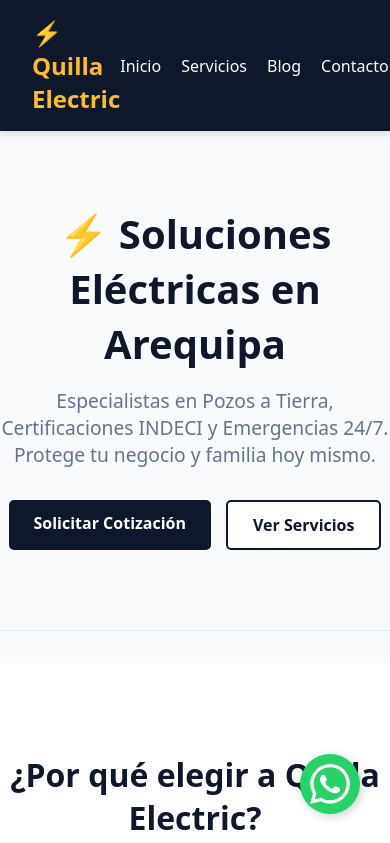
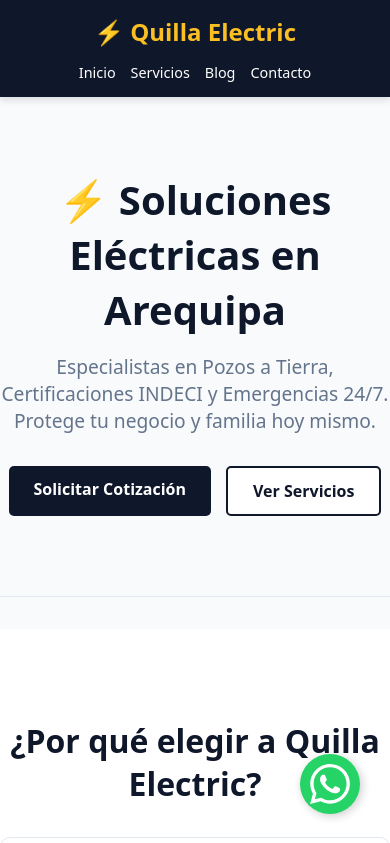
Before and after one commit to cristhiancg9x-coder/Quilla-Electric, an Astro site: page / in a window 390 px wide. Shown: the top 843 px of the page. Built offline with nearby package versions, Linux system fonts and the light colour scheme; Astro itself is replaced by a stand-in of ours.

Commit message:
se arreglo la visualizacion movil

```diff
--- a/src/components/Navbar.astro
+++ b/src/components/Navbar.astro
@@ -43,4 +43,24 @@
   .menu-links a:hover {
     color: #fbbf24; /* Cambia a amarillo al pasar el mouse */
   }
+  /* --- CÓDIGO NUEVO PARA MÓVILES --- */
+  @media (max-width: 768px) {
+    .barra-electrica {
+      flex-direction: column; /* Pone el logo arriba y menú abajo */
+      gap: 15px; /* Espacio entre logo y menú */
+      padding: 15px;
+    }
+
+    .menu-links {
+      width: 100%;
+      justify-content: center; /* Centra los enlaces */
+      flex-wrap: wrap; /* Si no caben, bajan a la siguiente línea */
+      gap: 15px; /* Espacio entre palabras */
+      font-size: 0.9rem; /* Letra un pelín más chica para que entre */
+    }
+
+    .menu-links li {
+      margin: 0; /* Quitamos márgenes viejos si los hubiera */
+    }
+  }
 </style>
--- a/src/pages/servicios/[...slug].astro
+++ b/src/pages/servicios/[...slug].astro
@@ -42,7 +42,7 @@
         <p>Cotiza sin compromiso. Respuesta inmediata.</p>
 
         <a
-          href={`https://wa.me/51999999999?text=Hola Quilla Electric, me interesa cotizar el servicio de: ${servicio.data.title}`}
+          href={`https://wa.me/+51951413458?text=Hola Quilla Electric, me interesa cotizar el servicio de: ${servicio.data.title}`}
           class="btn-whatsapp"
           target="_blank"
         >
```
